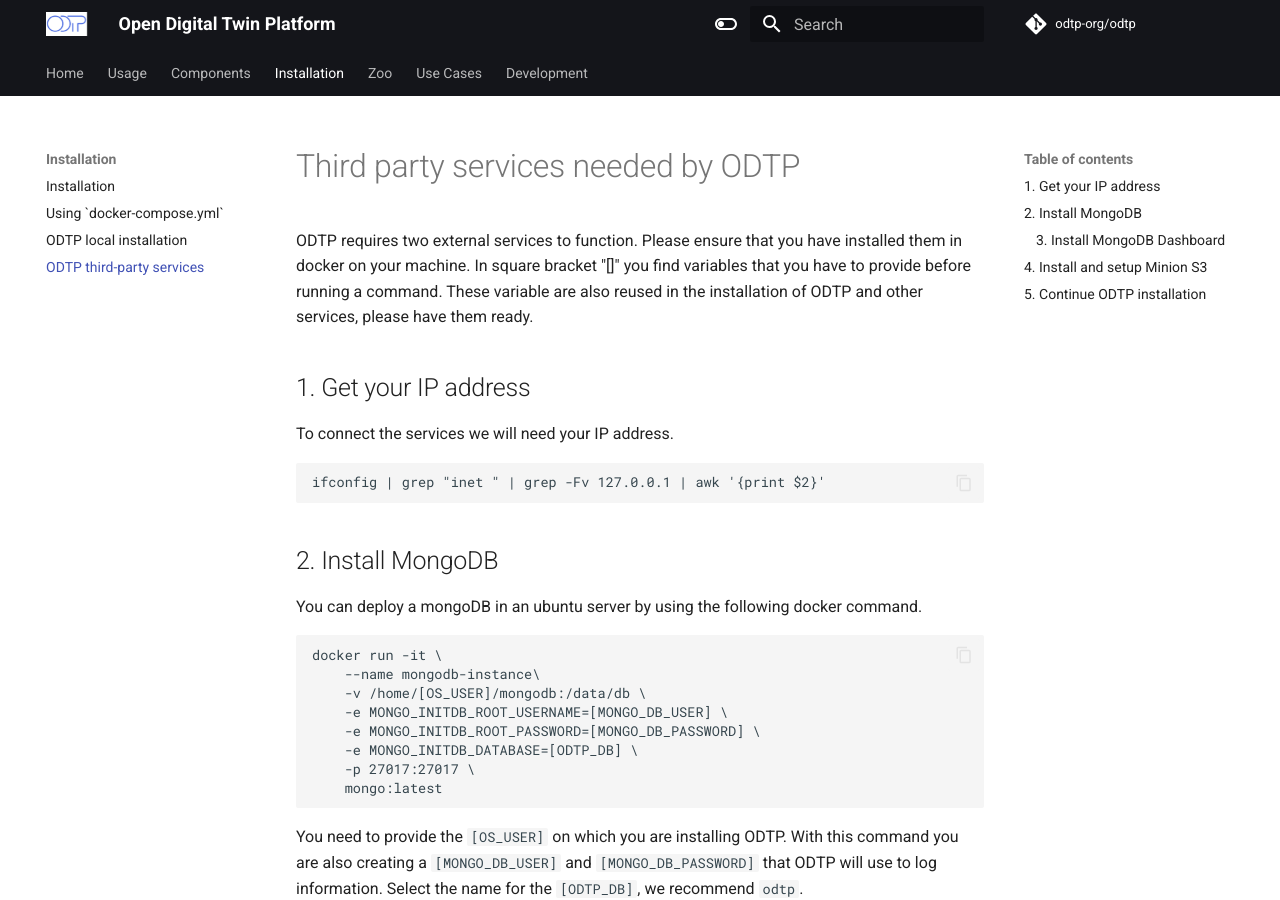
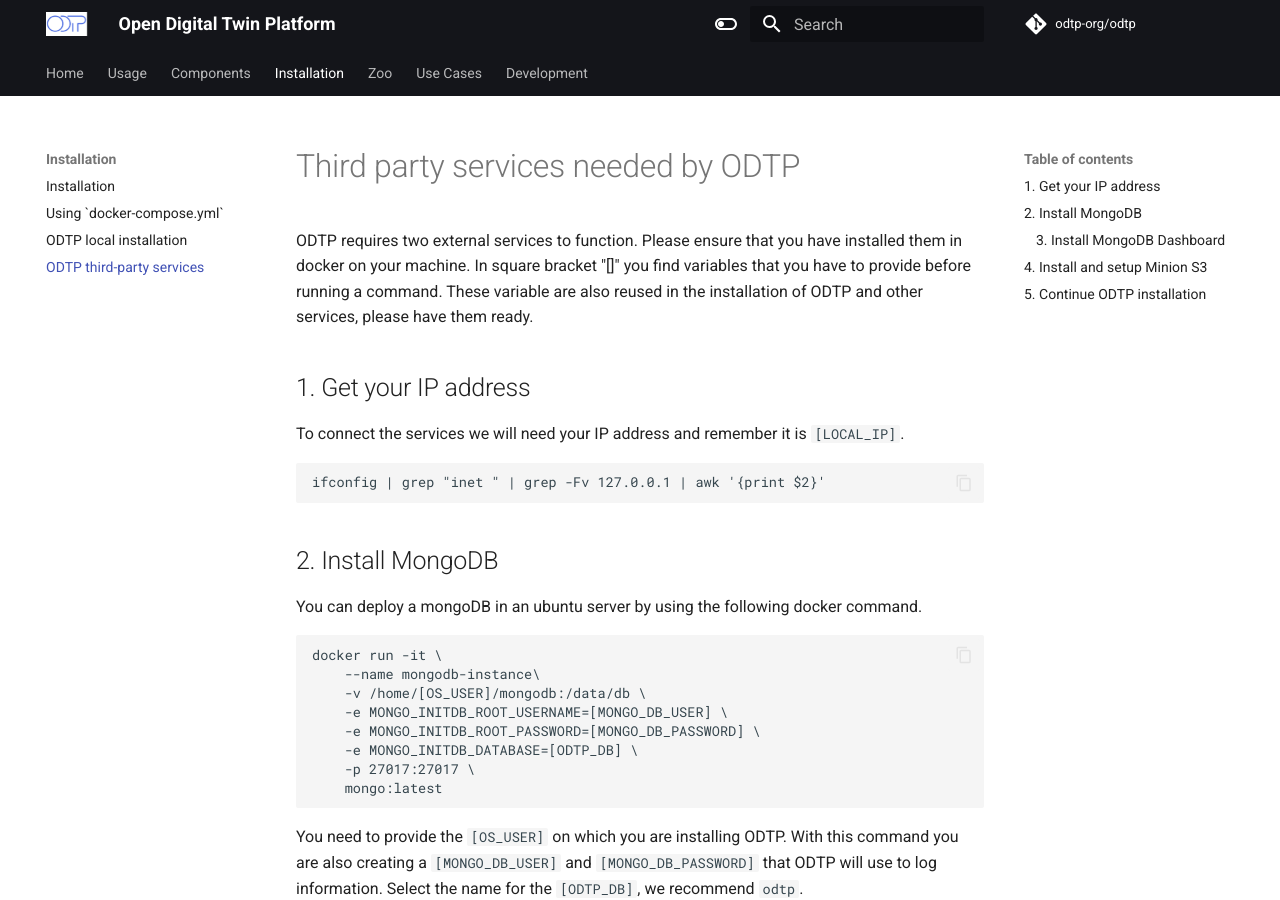
Before and after one commit to odtp-org/odtp-manuals, an MkDocs documentation site: the page built from docs/installation/odtp-third-party-services.md, in a window 1280 px wide and 900 px high. Built offline with MkDocs 1.6.1 and Material for MkDocs 9.7.7, drawn with Linux system fonts in a browser that asks for light colours; a script that is not in the unit is left out; comment, search, counter and statistics services are not loaded.

Commit message:
Update odtp-third-party-services.md
Add LOCAL_IP to step 1 as label

````diff
--- a/docs/installation/odtp-third-party-services.md
+++ b/docs/installation/odtp-third-party-services.md
@@ -6,7 +6,7 @@ In square bracket "[]" you find variables that you have to provide before runnin
 These variable are also reused in the installation of ODTP and other services, please have them ready.
 
 ## 1. Get your IP address
-To connect the services we will need your IP address.
+To connect the services we will need your IP address and remember it is `[LOCAL_IP]`.
 
 ```
 ifconfig | grep "inet " | grep -Fv 127.0.0.1 | awk '{print $2}'
````
